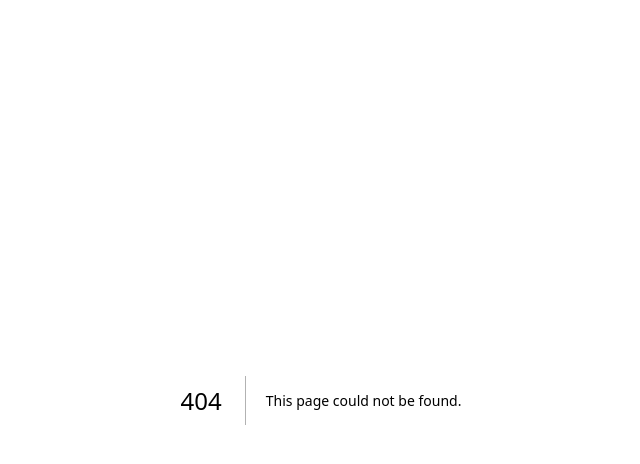
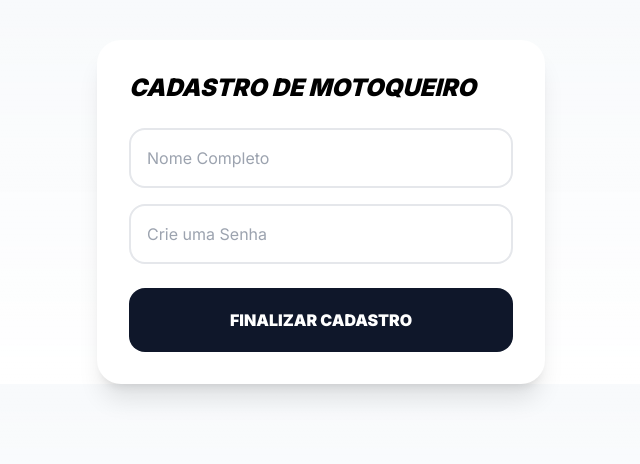
Before and after one commit to gaemiliano/gasSOSbh, a Next.js app: page /cadastro in a window 1280 px wide. Before the commit this address had no page. Shown: the top 464 px of the page, without its empty margins (319-959 px from the left). Built offline with nearby package versions, Linux system fonts and the light colour scheme.

Commit message:
Add files via upload

```diff
--- /dev/null
+++ b/app/cadastro/page.tsx
@@ -0,0 +1,55 @@
+'use client';
+import React, { useState } from 'react';
+import { createClient } from '@supabase/supabase-js';
+
+const supabase = createClient(
+  'https://vimddaeqrhtrgquyvbio.supabase.co',
+  'eyJhbGciOiJIUzI1NiIsInR5cCI6IkpXVCJ9.eyJpc3MiOiJzdXBhYmFzZSIsInJlZiI6InZpbWRkYWVxcmh0cmdxdXl2YmlvIiwicm9sZSI6ImFub24iLCJpYXQiOjE3Njc1NjMzNjYsImV4cCI6MjA4MzEzOTM2Nn0.jWrKTTevwat9DyRPyc4OLDd5LZsoJ8KX7D_0YdXnjys'
+);
+
+export default function CadastroMotoqueiro() {
+  const [formData, setFormData] = useState({ nome: '', telefone: '', senha: '' });
+
+  async function salvarCadastro() {
+    // AQUI É ONDE CONFERIMOS SE SALVA
+    const { error } = await supabase
+      .from('entregadores')
+      .insert([
+        {
+          nome: formData.nome,
+          telefone: formData.telefone,
+          senha: formData.senha // Garanta que o nome da coluna no banco é 'senha'
+        }
+      ]);
+
+    if (error) {
+      alert("Erro ao salvar senha: " + error.message);
+    } else {
+      alert("Cadastro realizado com sucesso!");
+    }
+  }
+
+  return (
+    <div className="p-8 max-w-md mx-auto bg-white rounded-3xl shadow-xl mt-10">
+      <h1 className="text-2xl font-black mb-6 italic italic uppercase">Cadastro de Motoqueiro</h1>
+      <input
+        type="text"
+        placeholder="Nome Completo"
+        className="w-full p-4 mb-4 border-2 rounded-2xl outline-none focus:border-yellow-500"
+        onChange={(e) => setFormData({...formData, nome: e.target.value})}
+      />
+      <input
+        type="password"
+        placeholder="Crie uma Senha"
+        className="w-full p-4 mb-6 border-2 rounded-2xl outline-none focus:border-yellow-500"
+        onChange={(e) => setFormData({...formData, senha: e.target.value})}
+      />
+      <button
+        onClick={salvarCadastro}
+        className="w-full bg-slate-900 text-white p-5 rounded-2xl font-black uppercase"
+      >
+        Finalizar Cadastro
+      </button>
+    </div>
+  );
+}
```
